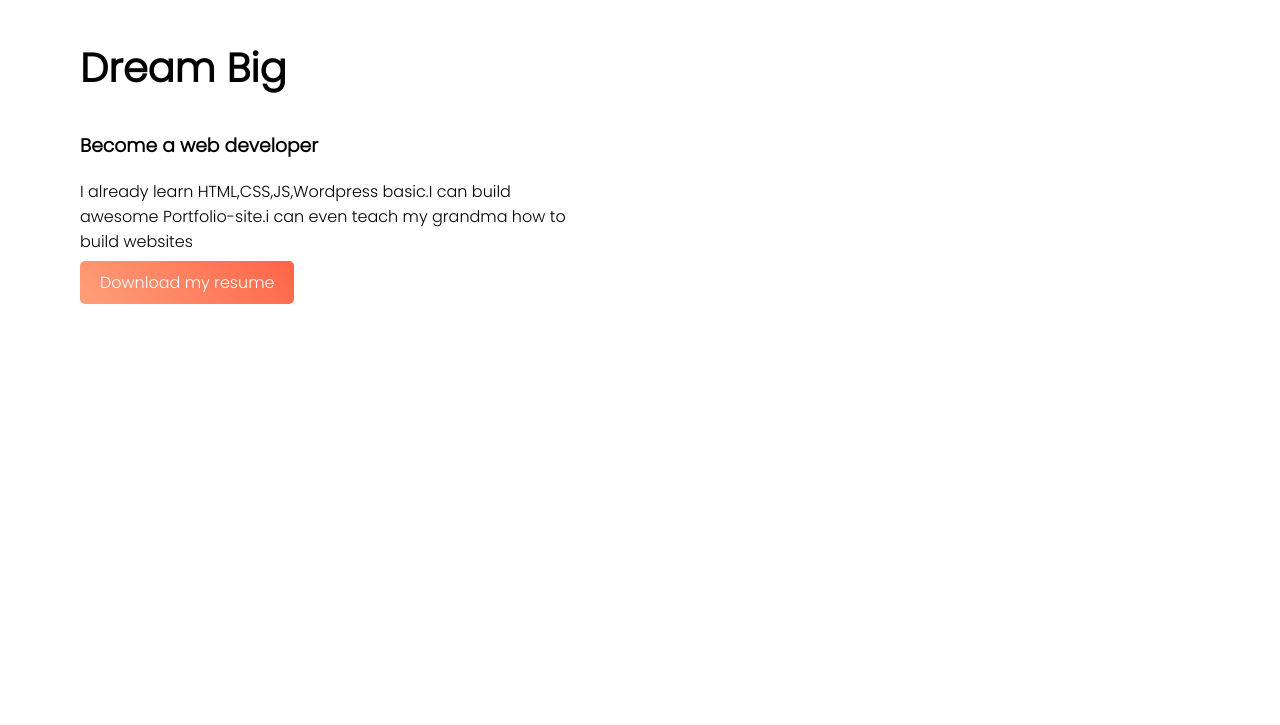
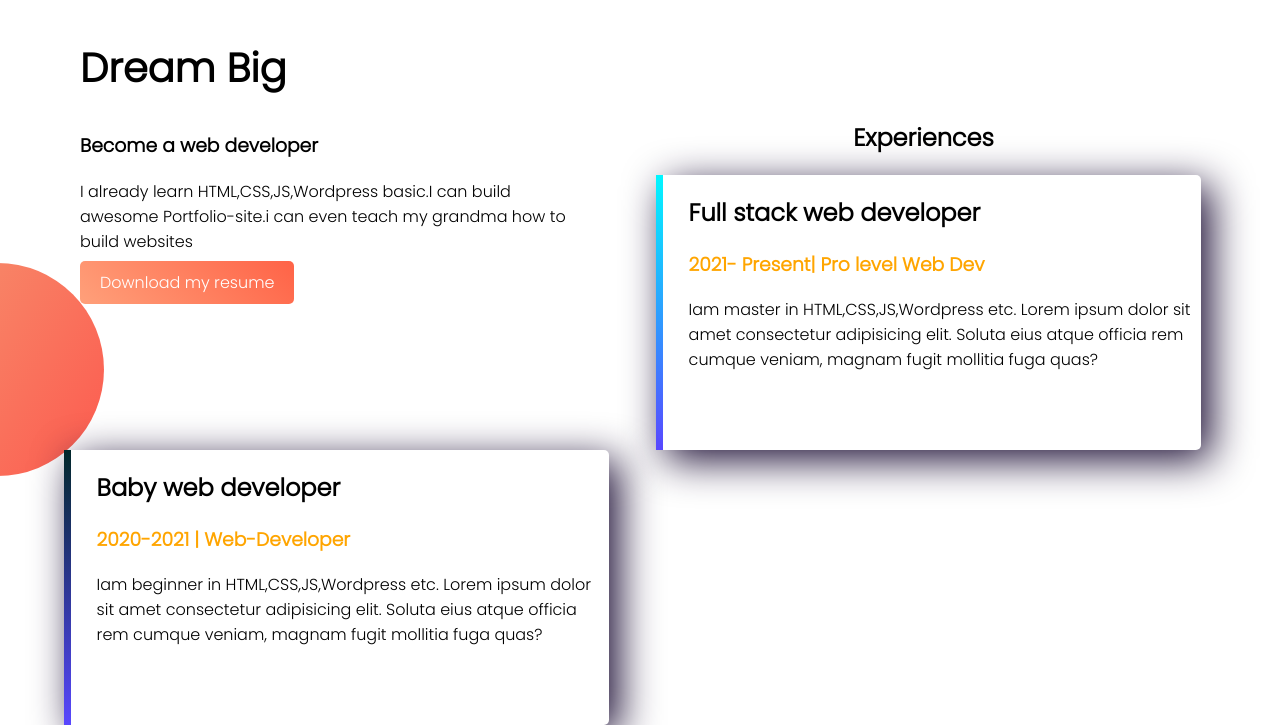
Before and after one commit to susmoyacherjee12/web-portfolio, a plain HTML site: page index.html in a window 1280 px wide. Shown: the part 910-1635 px from the top of the page. Before the commit the page ends 1214 px from the top, so only its background shows below. Drawn offline with Linux system fonts and the light colour scheme.

Commit message:
experience

```diff
--- a/index.html
+++ b/index.html
@@ -36,5 +36,21 @@
             <a class="resume" target="_blank" href="https://www.youtube.com/watch?v=dQw4w9WgXcQ">Download my resume</a>
         </div>
     </section>
+    <section class="ecperience-area">
+        <h2 class="text-algn">Experiences</h2>
+        <div id="left-id" class="half-width single-experience">
+            <h2>Full stack web developer</h2>
+            <h3 class="name-highlight">2021- Present| Pro level Web Dev</h3>
+            <p>Iam master in HTML,CSS,JS,Wordpress etc. Lorem ipsum dolor sit amet consectetur adipisicing elit. Soluta eius atque officia rem cumque veniam, magnam fugit mollitia fuga quas?</p>
+
+        </div>
+        <div id="left-ids" class="half-width single-experience">
+            <h2>Baby web developer</h2>
+            <h3 class="name-highlight">2020-2021 | Web-Developer</h3>
+            <p>Iam beginner in HTML,CSS,JS,Wordpress etc. Lorem ipsum dolor sit amet consectetur adipisicing elit. Soluta eius atque officia rem cumque veniam, magnam fugit mollitia fuga quas?</p>
+
+        </div>
+
+    </section>
 </body>
 </html>
--- a/style.css
+++ b/style.css
@@ -57,3 +57,28 @@
    color: white;
    font-size: 700;
  }
+ .text-algn{
+   text-align: center;
+   margin-right: 25px;
+ }
+ .single-experience{
+   box-shadow: 10px 10px 40px rgb(26, 12, 51);
+   border-radius: 5px;
+   height: 55%;
+ }
+ .ecperience-area{
+   background-image: url(img/exp-bg.png);
+   background-repeat: no-repeat;
+   background-position: left;
+
+ }
+ #left-id{
+   border-left: 7px solid blue;
+   border-image: linear-gradient(rgb(0, 247, 255),rgb(89, 71, 255));
+   border-image-slice:1 ;
+ }
+ #left-ids{
+   border-left: 7px solid blue;
+   border-image: linear-gradient(rgb(1, 39, 41),rgb(89, 71, 255));
+   border-image-slice:1 ;
+ }
```
